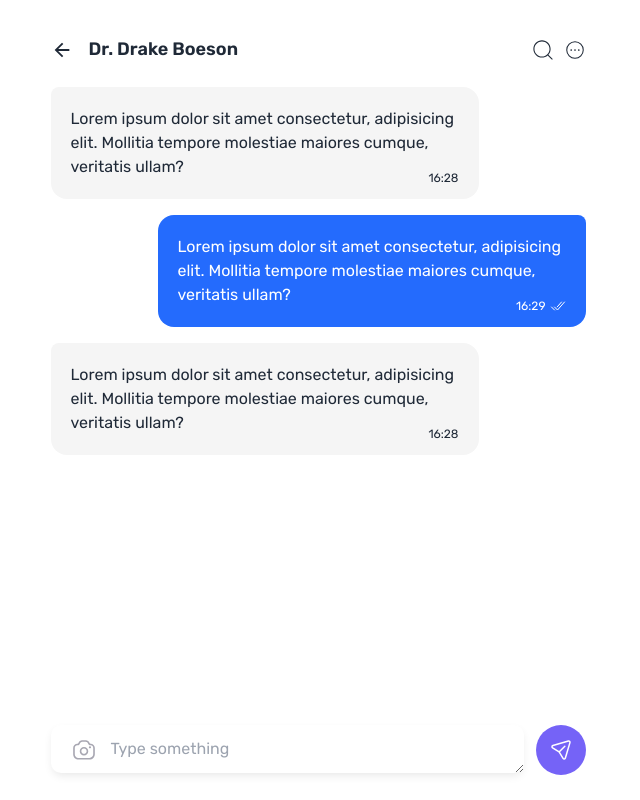
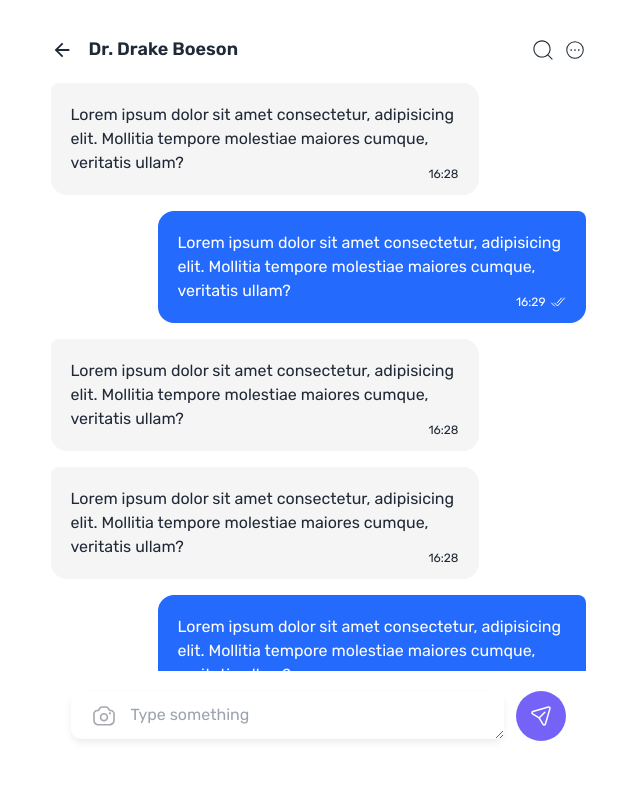
Before and after one commit to Anirat04/stepper-app, a React (Vite) app: page /chat in a window 1280 px wide. Shown: the whole page, without its empty margins (322-962 px from the left). Built offline with nearby package versions, Linux system fonts and the light colour scheme.

Commit message:
Chatbox height issue resolved

```diff
--- a/src/components/ChatCompo/ChatCompo.jsx
+++ b/src/components/ChatCompo/ChatCompo.jsx
@@ -20,7 +20,7 @@ const ChatCompo = () => {
   }, [value]);
 
   return (
-    <div className="min-h-svh pt-9 px-5 font-rubik relative">
+    <div className="max-h-svh pt-9 px-5 font-rubik relative">
       <div className="flex items-center justify-between">
         <div className="flex items-center gap-4">
           <div>
@@ -37,7 +37,45 @@ const ChatCompo = () => {
       </div>
 
       {/* Chat divs */}
-      <div className="flex flex-col gap-4 mt-6">
+      <div className="flex flex-col gap-4 pt-5 max-h-[76vh] overflow-y-auto">
+        <div className="bg-[#f5f5f5] p-5 rounded-b-2xl rounded-tr-2xl rounded-tl-lg max-w-[80%] relative">
+          <p>
+            Lorem ipsum dolor sit amet consectetur, adipisicing elit. Mollitia
+            tempore molestiae maiores cumque, veritatis ullam?
+          </p>
+          <div className="flex items-center absolute right-5 bottom-3 gap-1">
+            <div>
+              <p className="text-[12px]">16:28</p>
+            </div>
+          </div>
+        </div>
+
+        <div className="bg-[#246bfd] text-white p-5 rounded-b-2xl rounded-tr-lg rounded-tl-2xl max-w-[80%] relative left-[20%]">
+          <p>
+            Lorem ipsum dolor sit amet consectetur, adipisicing elit. Mollitia
+            tempore molestiae maiores cumque, veritatis ullam?
+          </p>
+          <div className="flex items-center absolute right-5 bottom-3 gap-1">
+            <div>
+              <p className="text-[12px]">16:29</p>
+            </div>
+            <div>
+              <IoCheckmarkDoneOutline />
+            </div>
+          </div>
+        </div>
+
+        <div className="bg-[#f5f5f5] p-5 rounded-b-2xl rounded-tr-2xl rounded-tl-lg max-w-[80%] relative">
+          <p>
+            Lorem ipsum dolor sit amet consectetur, adipisicing elit. Mollitia
+            tempore molestiae maiores cumque, veritatis ullam?
+          </p>
+          <div className="flex items-center absolute right-5 bottom-3 gap-1">
+            <div>
+              <p className="text-[12px]">16:28</p>
+            </div>
+          </div>
+        </div>
         <div className="bg-[#f5f5f5] p-5 rounded-b-2xl rounded-tr-2xl rounded-tl-lg max-w-[80%] relative">
           <p>
             Lorem ipsum dolor sit amet consectetur, adipisicing elit. Mollitia
@@ -79,7 +117,7 @@ const ChatCompo = () => {
       </div>
 
       {/* message send box */}
-      <div className="absolute w-full px-5 right-0 bottom-5">
+      <div className="relative w-full px-5 right-0 pt-5 pb-3">
         <div>
           <form
           // onSubmit={handleSubmit(onSubmit)}
@@ -93,7 +131,7 @@ const ChatCompo = () => {
                   rows={1}
                   value={value}
                   placeholder='Type something'
-                  className='textareaScroll w-full outline-0 rounded-[10px] pl-[60px] py-3'
+                  className='textareaScroll w-full outline-0 rounded-[10px] pl-[60px] py-3 max-h-[5lh]'
                   style={{
                     "boxShadow": "0px 4px 10px -2px rgba(0,0,0,0.1)"
                   }}
```
